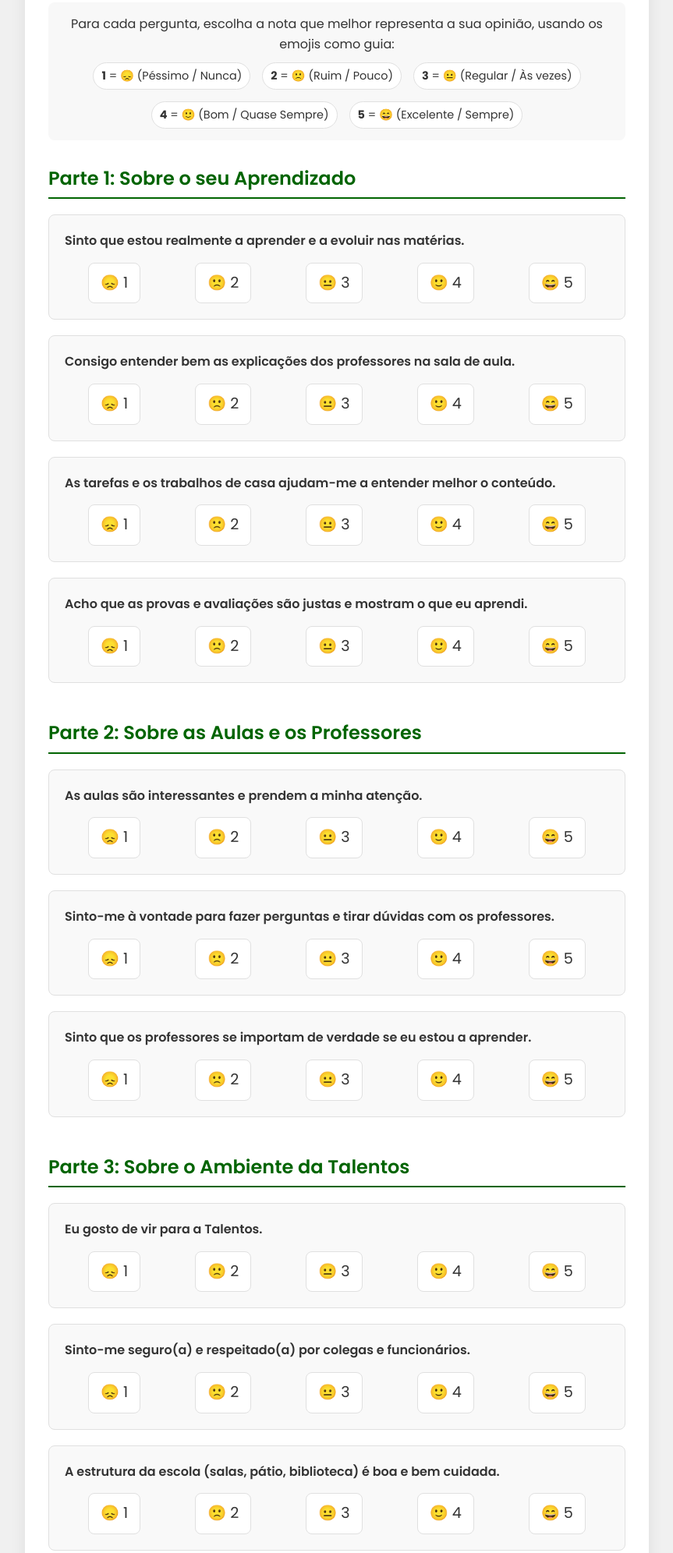
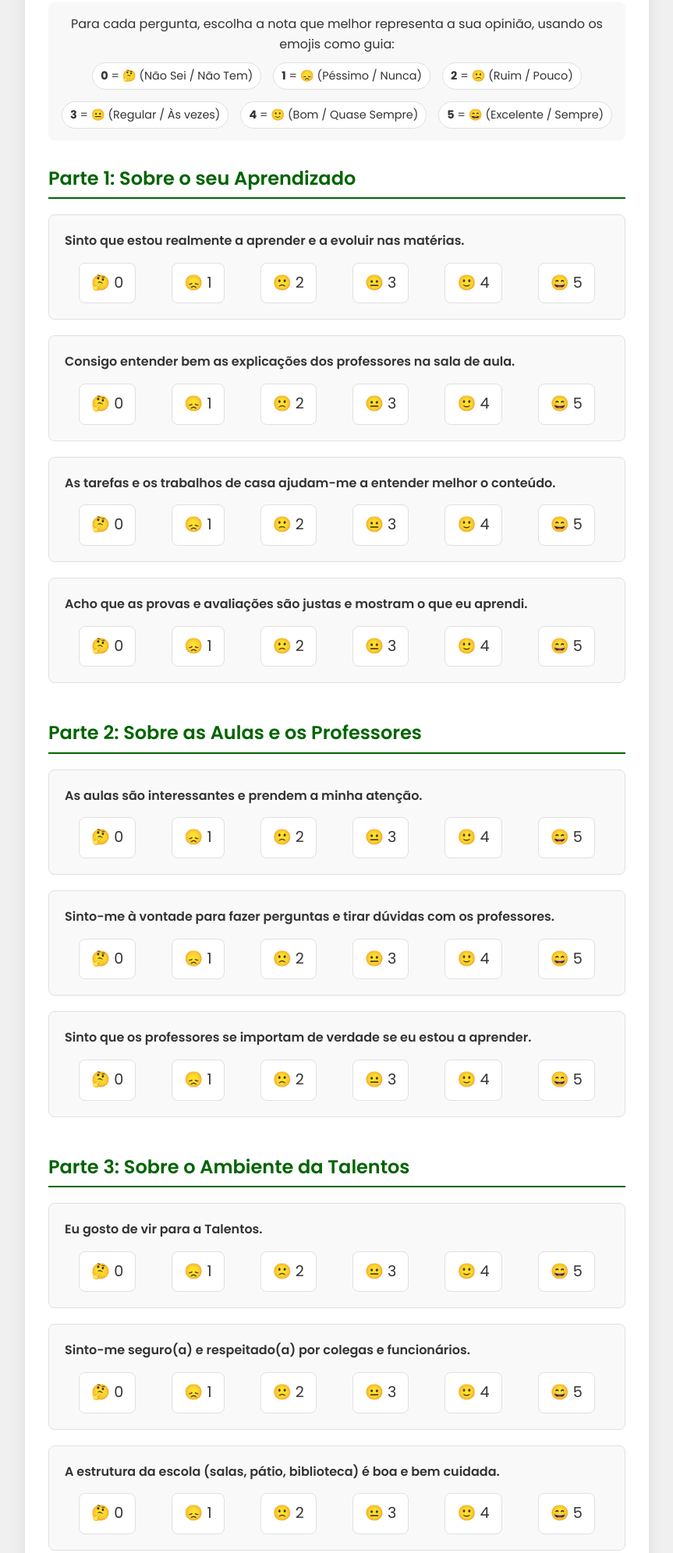
Before and after one commit to deept42/talentosProfessor, a plain HTML site: page index.html in a window 1280 px wide. Shown: the part 483-2475 px from the top of the page at 78% size, without its empty margins (208-1071 px from the left). Drawn offline with Linux system fonts and the light colour scheme.

Commit message:
v1.0
Versão definitiva.

```diff
--- a/index.html
+++ b/index.html
@@ -18,6 +18,7 @@
             --color-border: #e0e0e0;
             --font-main: 'Poppins', sans-serif;
 
+            --color-rating-0: #cccccc; /* Cinza para a nova opção */
             --color-rating-1: #e74c3c;
             --color-rating-2: #e67e22;
             --color-rating-3: #f1c40f;
@@ -59,6 +60,7 @@
         .options label:active { transform: scale(0.95); box-shadow: 0 0 12px rgba(0, 100, 0, 0.5); }
         .options input[type="radio"] { display: none; }
 
+        .options input[value="0"]:checked + label { background-color: var(--color-rating-0); color: var(--color-text-primary); border-color: transparent; transform: scale(1.05); }
         .options input[value="1"]:checked + label { background-color: var(--color-rating-1); color: white; border-color: transparent; transform: scale(1.05); }
         .options input[value="2"]:checked + label { background-color: var(--color-rating-2); color: white; border-color: transparent; transform: scale(1.05); }
         .options input[value="3"]:checked + label { background-color: var(--color-rating-3); color: var(--color-text-primary); border-color: transparent; transform: scale(1.05); }
@@ -94,6 +96,7 @@
         <section class="instructions">
             <p>Para cada pergunta, escolha a nota que melhor representa a sua opinião, usando os emojis como guia:</p>
             <div class="legend">
+                <span><strong>0</strong> = 🤔 (Não Sei / Não Tem)</span>
                 <span><strong>1</strong> = 😞 (Péssimo / Nunca)</span>
                 <span><strong>2</strong> = 🙁 (Ruim / Pouco)</span>
                 <span><strong>3</strong> = 😐 (Regular / Às vezes)</span>
@@ -108,7 +111,8 @@
                 <div class="question-box">
                     <span class="question-title">Sinto que estou realmente a aprender e a evoluir nas matérias.</span>
                     <div class="options">
-                        <input type="radio" name="aprendizado_evolucao" value="1" id="q1-1" required><label for="q1-1">😞 1</label>
+                        <input type="radio" name="aprendizado_evolucao" value="0" id="q1-0" required><label for="q1-0">🤔 0</label>
+                        <input type="radio" name="aprendizado_evolucao" value="1" id="q1-1"><label for="q1-1">😞 1</label>
                         <input type="radio" name="aprendizado_evolucao" value="2" id="q1-2"><label for="q1-2">🙁 2</label>
                         <input type="radio" name="aprendizado_evolucao" value="3" id="q1-3"><label for="q1-3">😐 3</label>
                         <input type="radio" name="aprendizado_evolucao" value="4" id="q1-4"><label for="q1-4">🙂 4</label>
@@ -118,7 +122,8 @@
                 <div class="question-box">
                     <span class="question-title">Consigo entender bem as explicações dos professores na sala de aula.</span>
                     <div class="options">
-                        <input type="radio" name="entendimento_explicacoes" value="1" id="q2-1" required><label for="q2-1">😞 1</label>
+                        <input type="radio" name="entendimento_explicacoes" value="0" id="q2-0" required><label for="q2-0">🤔 0</label>
+                        <input type="radio" name="entendimento_explicacoes" value="1" id="q2-1"><label for="q2-1">😞 1</label>
                         <input type="radio" name="entendimento_explicacoes" value="2" id="q2-2"><label for="q2-2">🙁 2</label>
                         <input type="radio" name="entendimento_explicacoes" value="3" id="q2-3"><label for="q2-3">😐 3</label>
                         <input type="radio" name="entendimento_explicacoes" value="4" id="q2-4"><label for="q2-4">🙂 4</label>
@@ -128,7 +133,8 @@
                 <div class="question-box">
                     <span class="question-title">As tarefas e os trabalhos de casa ajudam-me a entender melhor o conteúdo.</span>
                     <div class="options">
-                        <input type="radio" name="ajuda_tarefas" value="1" id="q3-1" required><label for="q3-1">😞 1</label>
+                        <input type="radio" name="ajuda_tarefas" value="0" id="q3-0" required><label for="q3-0">🤔 0</label>
+                        <input type="radio" name="ajuda_tarefas" value="1" id="q3-1"><label for="q3-1">😞 1</label>
                         <input type="radio" name="ajuda_tarefas" value="2" id="q3-2"><label for="q3-2">🙁 2</label>
                         <input type="radio" name="ajuda_tarefas" value="3" id="q3-3"><label for="q3-3">😐 3</label>
                         <input type="radio" name="ajuda_tarefas" value="4" id="q3-4"><label for="q3-4">🙂 4</label>
@@ -138,7 +144,8 @@
                 <div class="question-box">
                     <span class="question-title">Acho que as provas e avaliações são justas e mostram o que eu aprendi.</span>
                     <div class="options">
-                        <input type="radio" name="avaliacoes_justas" value="1" id="q4-1" required><label for="q4-1">😞 1</label>
+                        <input type="radio" name="avaliacoes_justas" value="0" id="q4-0" required><label for="q4-0">🤔 0</label>
+                        <input type="radio" name="avaliacoes_justas" value="1" id="q4-1"><label for="q4-1">😞 1</label>
                         <input type="radio" name="avaliacoes_justas" value="2" id="q4-2"><label for="q4-2">🙁 2</label>
                         <input type="radio" name="avaliacoes_justas" value="3" id="q4-3"><label for="q4-3">😐 3</label>
                         <input type="radio" name="avaliacoes_justas" value="4" id="q4-4"><label for="q4-4">🙂 4</label>
@@ -152,7 +159,8 @@
                  <div class="question-box">
                     <span class="question-title">As aulas são interessantes e prendem a minha atenção.</span>
                     <div class="options">
-                        <input type="radio" name="aulas_interessantes" value="1" id="q5-1" required><label for="q5-1">😞 1</label>
+                        <input type="radio" name="aulas_interessantes" value="0" id="q5-0" required><label for="q5-0">🤔 0</label>
+                        <input type="radio" name="aulas_interessantes" value="1" id="q5-1"><label for="q5-1">😞 1</label>
                         <input type="radio" name="aulas_interessantes" value="2" id="q5-2"><label for="q5-2">🙁 2</label>
                         <input type="radio" name="aulas_interessantes" value="3" id="q5-3"><label for="q5-3">😐 3</label>
                         <input type="radio" name="aulas_interessantes" value="4" id="q5-4"><label for="q5-4">🙂 4</label>
@@ -162,7 +170,8 @@
                 <div class="question-box">
                     <span class="question-title">Sinto-me à vontade para fazer perguntas e tirar dúvidas com os professores.</span>
                     <div class="options">
-                        <input type="radio" name="tirar_duvidas" value="1" id="q6-1" required><label for="q6-1">😞 1</label>
+                        <input type="radio" name="tirar_duvidas" value="0" id="q6-0" required><label for="q6-0">🤔 0</label>
+                        <input type="radio" name="tirar_duvidas" value="1" id="q6-1"><label for="q6-1">😞 1</label>
                         <input type="radio" name="tirar_duvidas" value="2" id="q6-2"><label for="q6-2">🙁 2</label>
                         <input type="radio" name="tirar_duvidas" value="3" id="q6-3"><label for="q6-3">😐 3</label>
                         <input type="radio" name="tirar_duvidas" value="4" id="q6-4"><label for="q6-4">🙂 4</label>
@@ -172,7 +181,8 @@
                 <div class="question-box">
                     <span class="question-title">Sinto que os professores se importam de verdade se eu estou a aprender.</span>
                     <div class="options">
-                        <input type="radio" name="professores_se_importam" value="1" id="q7-1" required><label for="q7-1">😞 1</label>
+                        <input type="radio" name="professores_se_importam" value="0" id="q7-0" required><label for="q7-0">🤔 0</label>
+                        <input type="radio" name="professores_se_importam" value="1" id="q7-1"><label for="q7-1">😞 1</label>
                         <input type="radio" name="professores_se_importam" value="2" id="q7-2"><label for="q7-2">🙁 2</label>
                         <input type="radio" name="professores_se_importam" value="3" id="q7-3"><label for="q7-3">😐 3</label>
                         <input type="radio" name="professores_se_importam" value="4" id="q7-4"><label for="q7-4">🙂 4</label>
@@ -186,7 +196,8 @@
                 <div class="question-box">
                     <span class="question-title">Eu gosto de vir para a Talentos.</span>
                     <div class="options">
-                        <input type="radio" name="gosta_de_vir" value="1" id="q8-1" required><label for="q8-1">😞 1</label>
+                        <input type="radio" name="gosta_de_vir" value="0" id="q8-0" required><label for="q8-0">🤔 0</label>
+                        <input type="radio" name="gosta_de_vir" value="1" id="q8-1"><label for="q8-1">😞 1</label>
                         <input type="radio" name="gosta_de_vir" value="2" id="q8-2"><label for="q8-2">🙁 2</label>
                         <input type="radio" name="gosta_de_vir" value="3" id="q8-3"><label for="q8-3">😐 3</label>
                         <input type="radio" name="gosta_de_vir" value="4" id="q8-4"><label for="q8-4">🙂 4</label>
@@ -196,7 +207,8 @@
                 <div class="question-box">
                     <span class="question-title">Sinto-me seguro(a) e respeitado(a) por colegas e funcionários.</span>
                     <div class="options">
-                        <input type="radio" name="seguranca_respeito" value="1" id="q9-1" required><label for="q9-1">😞 1</label>
+                        <input type="radio" name="seguranca_respeito" value="0" id="q9-0" required><label for="q9-0">🤔 0</label>
+                        <input type="radio" name="seguranca_respeito" value="1" id="q9-1"><label for="q9-1">😞 1</label>
                         <input type="radio" name="seguranca_respeito" value="2" id="q9-2"><label for="q9-2">🙁 2</label>
                         <input type="radio" name="seguranca_respeito" value="3" id="q9-3"><label for="q9-3">😐 3</label>
                         <input type="radio" name="seguranca_respeito" value="4" id="q9-4"><label for="q9-4">🙂 4</label>
@@ -206,7 +218,8 @@
                 <div class="question-box">
                     <span class="question-title">A estrutura da escola (salas, pátio, biblioteca) é boa e bem cuidada.</span>
                     <div class="options">
-                        <input type="radio" name="estrutura_escola" value="1" id="q10-1" required><label for="q10-1">😞 1</label>
+                        <input type="radio" name="estrutura_escola" value="0" id="q10-0" required><label for="q10-0">🤔 0</label>
+                        <input type="radio" name="estrutura_escola" value="1" id="q10-1"><label for="q10-1">😞 1</label>
                         <input type="radio" name="estrutura_escola" value="2" id="q10-2"><label for="q10-2">🙁 2</label>
                         <input type="radio" name="estrutura_escola" value="3" id="q10-3"><label for="q10-3">😐 3</label>
                         <input type="radio" name="estrutura_escola" value="4" id="q10-4"><label for="q10-4">🙂 4</label>
@@ -254,15 +267,19 @@
             const WHATSAPP_PHONE_NUMBER = '554134231010';
 
             const EMOJI_MAP = {
-                '1': '😞 (Péssimo / Nunca)', '2': '🙁 (Ruim / Pouco)', '3': '😐 (Regular / Às vezes)',
-                '4': '🙂 (Bom / Quase Sempre)', '5': '😄 (Excelente / Sempre)'
+                '0': '🤔 (Não Sei / Não Tem)',
+                '1': '😞 (Péssimo / Nunca)',
+                '2': '🙁 (Ruim / Pouco)',
+                '3': '😐 (Regular / Às vezes)',
+                '4': '🙂 (Bom / Quase Sempre)',
+                '5': '😄 (Excelente / Sempre)'
             };
 
             const handleFormSubmit = (event) => {
                 event.preventDefault();
 
                 if (!surveyForm.checkValidity()) {
-                    alert('Por favor, responda a todas as perguntas de 1 a 5 antes de enviar.');
+                    alert('Por favor, responda a todas as perguntas de 0 a 5 antes de enviar.');
                     return;
                 }
 
```
